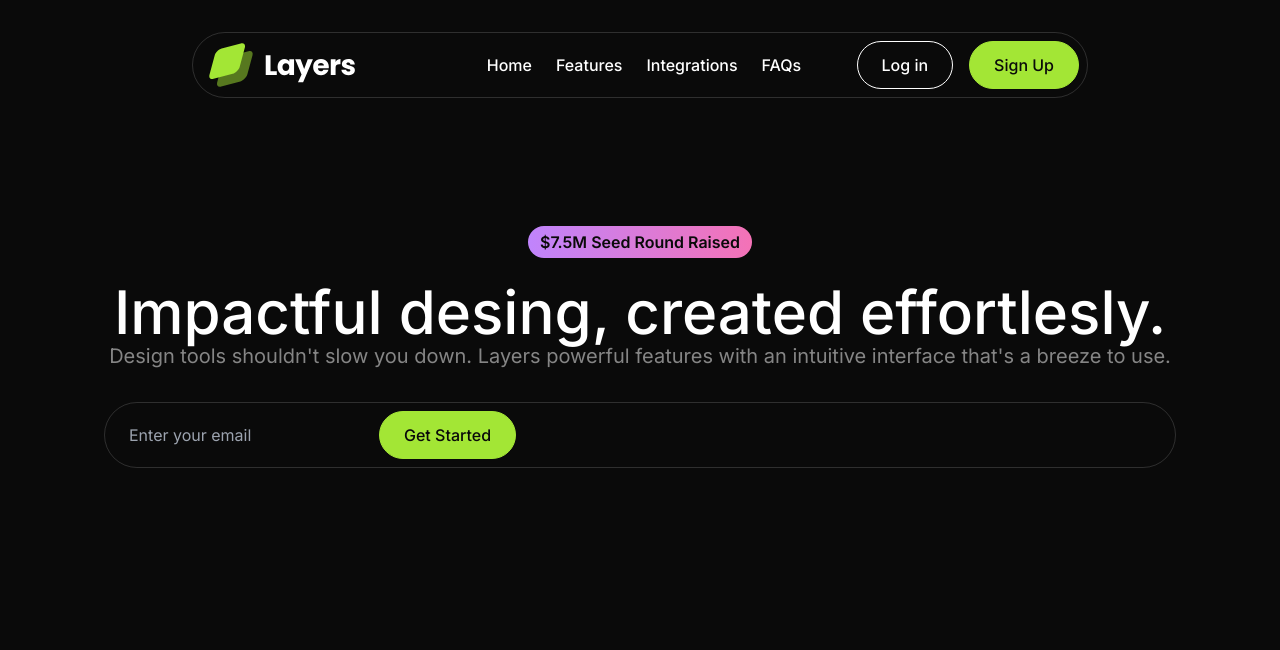
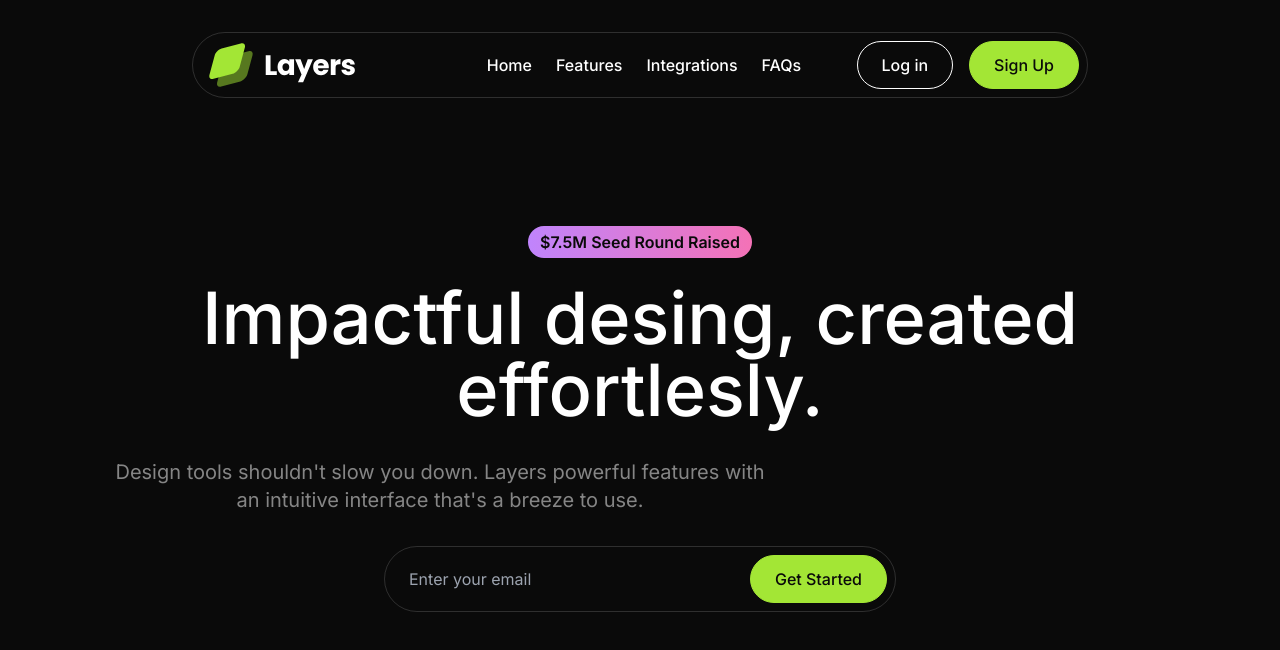
Before and after one commit to assilbekov/animated-landing-page-example, a Next.js app: page / in a window 1280 px wide. Shown: the top 650 px of the page. Built offline with nearby package versions, Linux system fonts and the light colour scheme.

Commit message:
finish herp md

```diff
--- a/src/sections/Hero.tsx
+++ b/src/sections/Hero.tsx
@@ -9,18 +9,18 @@ export default function Hero() {
             $7.5M Seed Round Raised
           </div>
         </div>
-        <h1 className="text-center text-6xl font-medium mt-6">
+        <h1 className="text-center text-6xl md:text-7xl font-medium mt-6">
           Impactful desing, created effortlesly.
         </h1>
-        <p className="text-center text-xl text-white/50">
+        <p className="text-center text-xl text-white/50 mt-8 max-w-2xl">
           Design tools shouldn&apos;t slow you down. Layers powerful features
           with an intuitive interface that&apos;s a breeze to use.
         </p>
-        <form className="flex border border-white/15 rounded-full p-2 mt-8">
+        <form className="flex border border-white/15 rounded-full p-2 mt-8 max-w-lg mx-auto">
           <input
             type="email"
             placeholder="Enter your email"
-            className="bg-transparent px-4"
+            className="bg-transparent px-4 md:flex-1"
           />
           <Button
             variant="primary"
```
